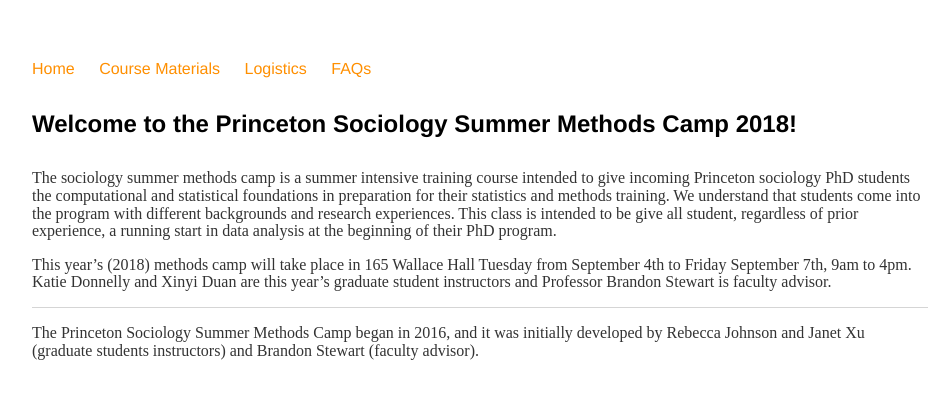
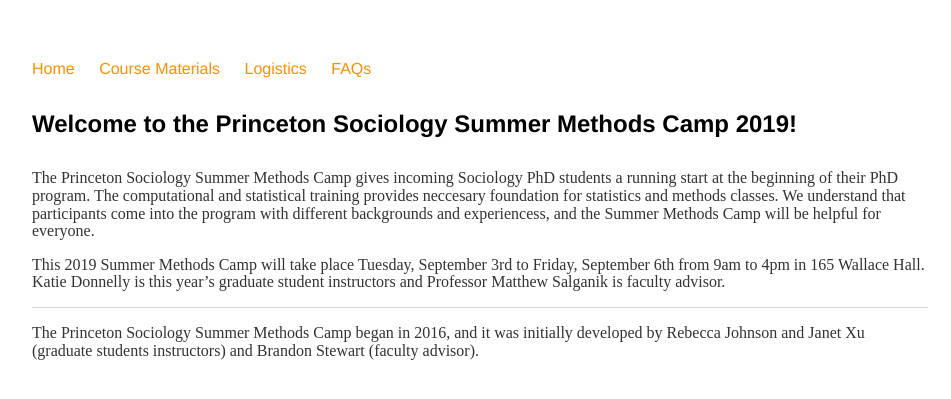
Before and after one commit to bstewart/princeton_methods_camp, a Jekyll site: the page built from index.md, in a window 1280 px wide. Shown: the top 399 px of the page, without its empty margins (160-1111 px from the left). Built offline with Jekyll 4.4.1, drawn with Linux system fonts in a browser that asks for light colours.

Commit message:
update text on homepage

```diff
--- a/index.md
+++ b/index.md
@@ -3,17 +3,8 @@
 title: Methods Camp homepage
 ---
 
-#### Welcome to the Princeton Sociology Summer Methods Camp 2018!
+#### Welcome to the Princeton Sociology Summer Methods Camp 2019!
 
-The sociology summer methods camp is a summer intensive training course
-intended to give incoming Princeton sociology PhD students the computational
-and statistical foundations in preparation for their statistics and methods
-training. We understand that students come into the program with different
-backgrounds and research experiences. This class is intended to be give all
-student, regardless of prior experience, a running start in data analysis at
-the beginning of their PhD program.
+The Princeton Sociology Summer Methods Camp gives incoming Sociology PhD students a running start at the beginning of their PhD program. The computational and statistical training provides neccesary foundation for statistics and methods classes. We understand that participants come into the program with different backgrounds and experiencess, and the Summer Methods Camp will be helpful for everyone.
 
-This year's (2018) methods camp will take place in 165 Wallace Hall Tuesday
-from September 4th to Friday September 7th, 9am to 4pm. Katie Donnelly and
-Xinyi Duan are this year's graduate student instructors and Professor Brandon
-Stewart is faculty advisor.
+This 2019 Summer Methods Camp will take place Tuesday, September 3rd to Friday, September 6th from 9am to 4pm in 165 Wallace Hall. Katie Donnelly is this year's graduate student instructors and Professor Matthew Salganik is faculty advisor.
```
